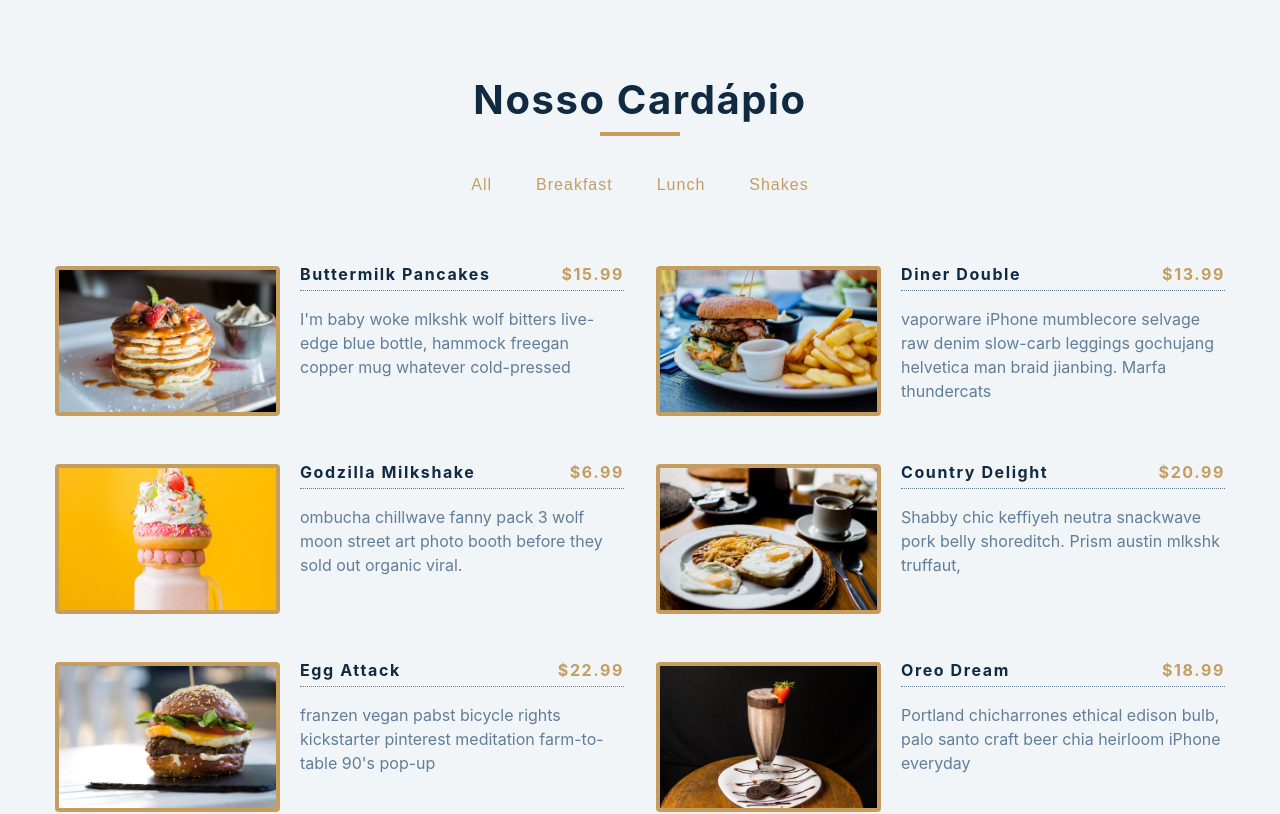
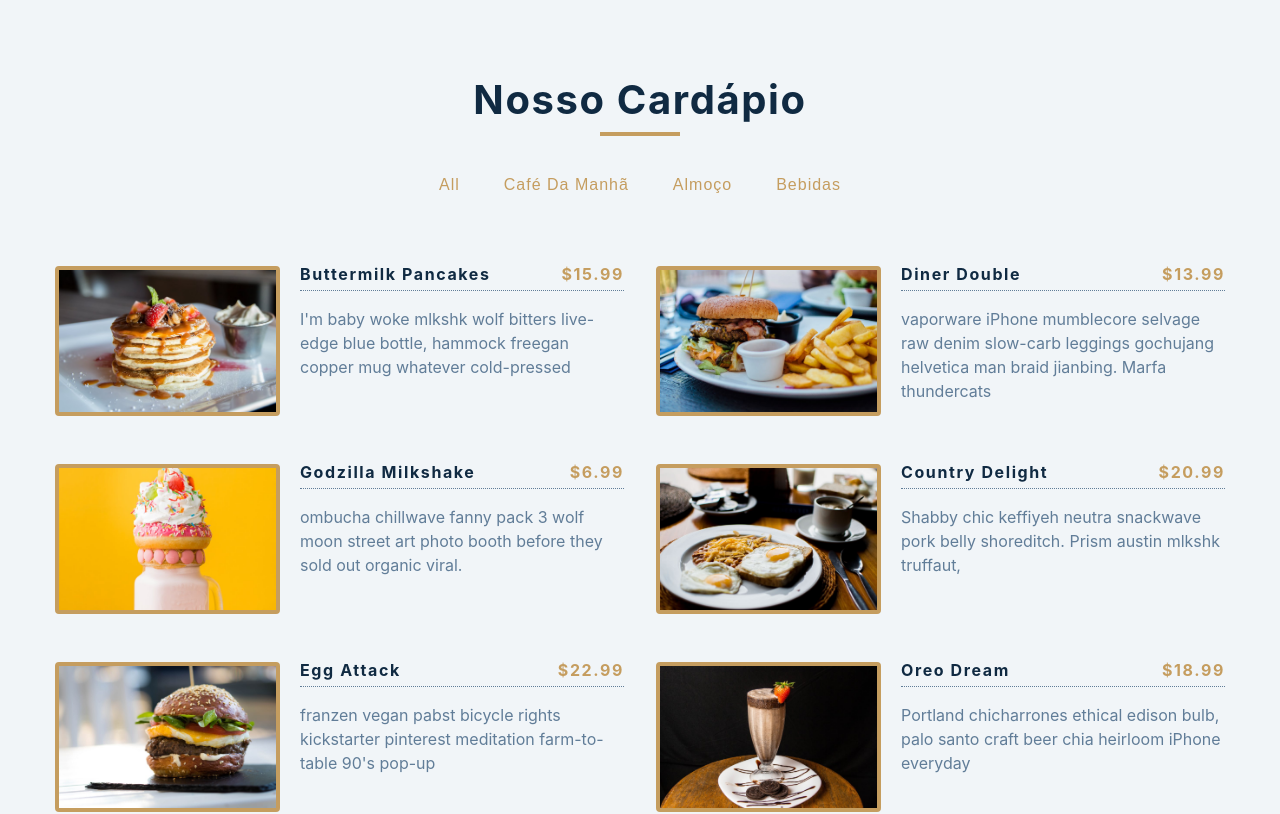
Before and after one commit to julio-henrique/cardapio-online, a React (Create React App) app: page / in a window 1280 px wide. Shown: the top 814 px of the page. Built offline with nearby package versions, Linux system fonts and the light colour scheme; the HTML template or start-up script is replaced by a standard one.

Commit message:
changing to pt-br

```diff
--- a/src/data.js
+++ b/src/data.js
@@ -2,7 +2,7 @@ const menu = [
     {
       id: 1,
       title: 'buttermilk pancakes',
-      category: 'breakfast',
+      category: 'café da manhã',
       price: 15.99,
       img: './images/item-1.jpeg',
       desc: `I'm baby woke mlkshk wolf bitters live-edge blue bottle, hammock freegan copper mug whatever cold-pressed `,
@@ -10,7 +10,7 @@ const menu = [
     {
       id: 2,
       title: 'diner double',
-      category: 'lunch',
+      category: 'almoço',
       price: 13.99,
       img: './images/item-2.jpeg',
       desc: `vaporware iPhone mumblecore selvage raw denim slow-carb leggings gochujang helvetica man braid jianbing. Marfa thundercats `,
@@ -18,7 +18,7 @@ const menu = [
     {
       id: 3,
       title: 'godzilla milkshake',
-      category: 'shakes',
+      category: 'bebidas',
       price: 6.99,
       img: './images/item-3.jpeg',
       desc: `ombucha chillwave fanny pack 3 wolf moon street art photo booth before they sold out organic viral.`,
@@ -26,7 +26,7 @@ const menu = [
     {
       id: 4,
       title: 'country delight',
-      category: 'breakfast',
+      category: 'café da manhã',
       price: 20.99,
       img: './images/item-4.jpeg',
       desc: `Shabby chic keffiyeh neutra snackwave pork belly shoreditch. Prism austin mlkshk truffaut, `,
@@ -34,7 +34,7 @@ const menu = [
     {
       id: 5,
       title: 'egg attack',
-      category: 'lunch',
+      category: 'almoço',
       price: 22.99,
       img: './images/item-5.jpeg',
       desc: `franzen vegan pabst bicycle rights kickstarter pinterest meditation farm-to-table 90's pop-up `,
@@ -42,7 +42,7 @@ const menu = [
     {
       id: 6,
       title: 'oreo dream',
-      category: 'shakes',
+      category: 'bebidas',
       price: 18.99,
       img: './images/item-6.jpeg',
       desc: `Portland chicharrones ethical edison bulb, palo santo craft beer chia heirloom iPhone everyday`,
@@ -50,7 +50,7 @@ const menu = [
     {
       id: 7,
       title: 'bacon overflow',
-      category: 'breakfast',
+      category: 'café da manhã',
       price: 8.99,
       img: './images/item-7.jpeg',
       desc: `carry jianbing normcore freegan. Viral single-origin coffee live-edge, pork belly cloud bread iceland put a bird `,
@@ -58,7 +58,7 @@ const menu = [
     {
       id: 8,
       title: 'american classic',
-      category: 'lunch',
+      category: 'almoço',
       price: 12.99,
       img: './images/item-8.jpeg',
       desc: `on it tumblr kickstarter thundercats migas everyday carry squid palo santo leggings. Food truck truffaut  `,
@@ -66,7 +66,7 @@ const menu = [
     {
       id: 9,
       title: 'quarantine buddy',
-      category: 'shakes',
+      category: 'bebidas',
       price: 16.99,
       img: './images/item-9.jpeg',
       desc: `skateboard fam synth authentic semiotics. Live-edge lyft af, edison bulb yuccie crucifix microdosing.`,
```
